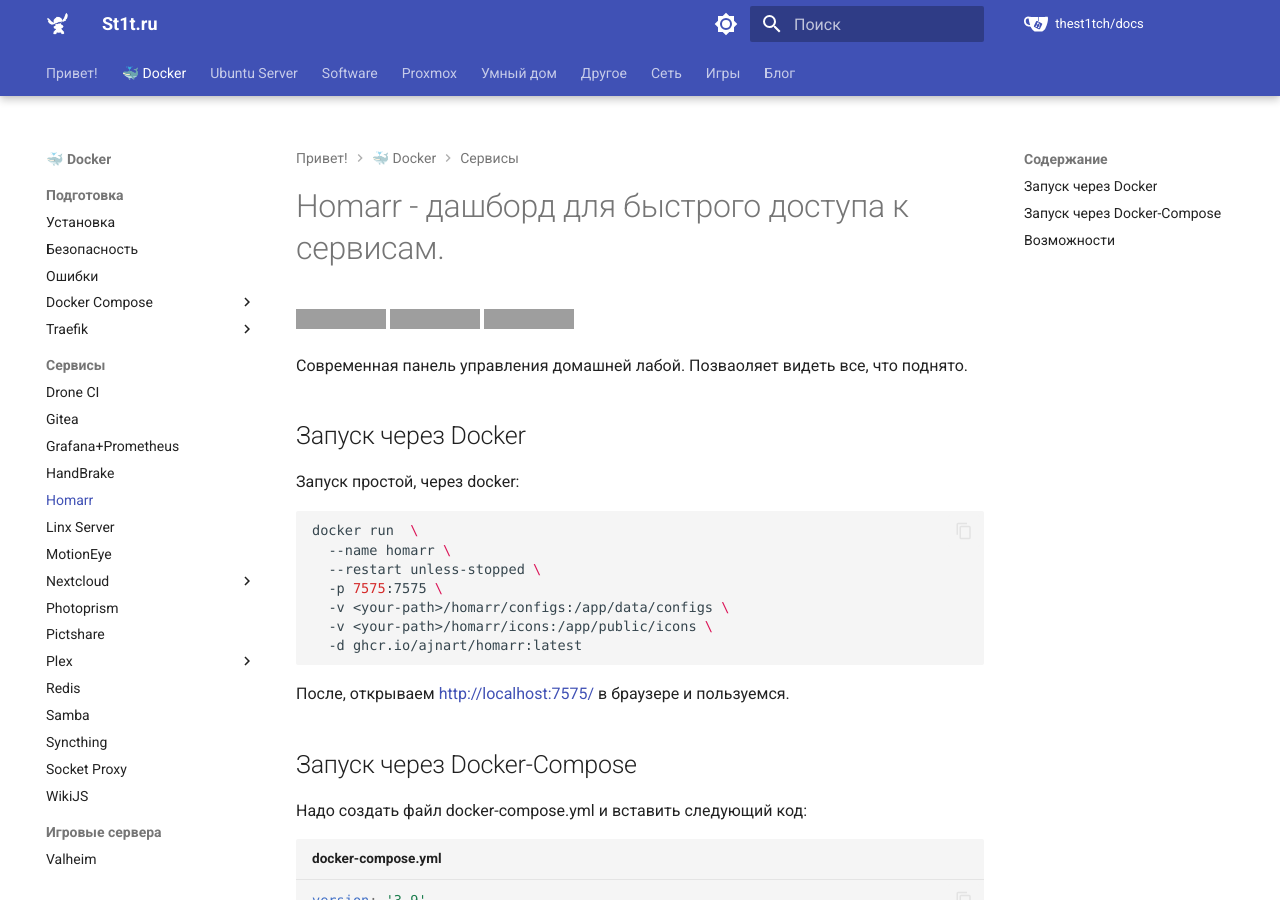
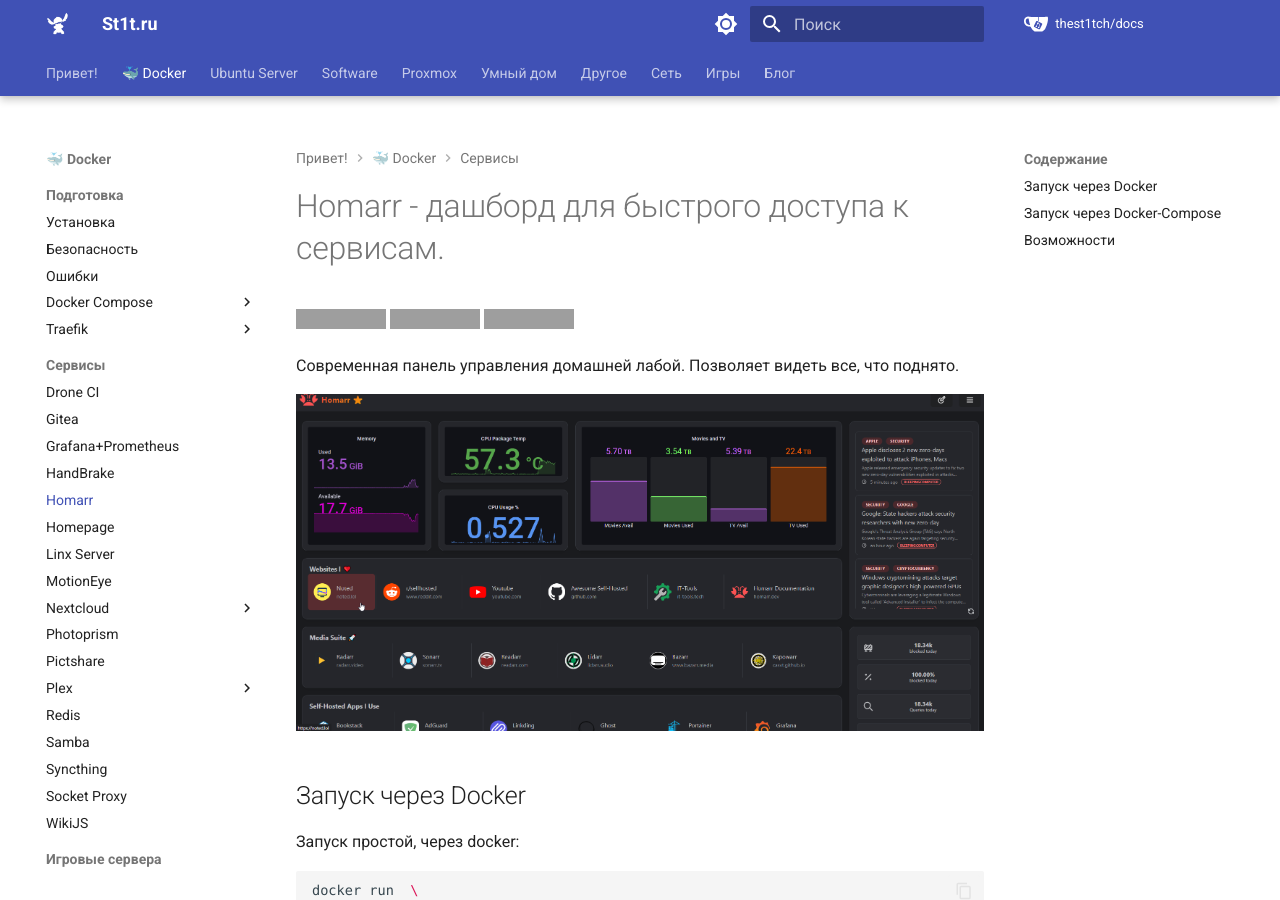
Before and after one commit to TheSt1tch/docs, an MkDocs documentation site: the page built from docs/docker/homarr.md, in a window 1280 px wide and 900 px high. Built offline with MkDocs 1.6.1 and Material for MkDocs 9.7.7, drawn with Linux system fonts in a browser that asks for light colours; some web fonts are replaced; grey boxes are pictures that could not be loaded.

Commit message:
add homarr and homepage

```diff
--- a/docs/docker/homarr.md
+++ b/docs/docker/homarr.md
@@ -1,12 +1,12 @@
 # Homarr - дашборд для быстрого доступа к сервисам.
 
-[![](https://img.shields.io/github/stars/ajnart/homarr?label=%E2%AD%90%20Stars)](https://github.com/ajnart/homarr)
-[![](https://img.shields.io/github/v/release/ajnart/homarr?label=%F0%9F%9A%80%20Release)](https://github.com/ajnart/homarr/releases/latest)
+[![](https://img.shields.io/github/stars/ajnart/homarr?label=%E2%AD%90%20Stars&style=flat-square)](https://github.com/ajnart/homarr)
+[![](https://img.shields.io/github/v/release/ajnart/homarr?label=%F0%9F%9A%80%20Release&style=flat-square)](https://github.com/ajnart/homarr/releases/latest)
 [![](https://img.shields.io/badge/Demo-purple)](https://demo.homarr.dev/ru)
 
-Современная панель управления домашней лабой. Позваоляет видеть все, что поднято.
+Современная панель управления домашней лабой. Позволяет видеть все, что поднято.
 
-
+![](../images/docker/homarr.png)
 
 ## Запуск через Docker
 
--- a/mkdocs.yml
+++ b/mkdocs.yml
@@ -25,6 +25,7 @@
       - Grafana+Prometheus: docker/grafana-prometheus.md
       - HandBrake: docker/handbrake.md
       - Homarr: docker/homarr.md
+      - Homepage: docker/homepage.md
       - Linx Server: docker/linx-server.md
       - MotionEye: docker/motioneye.md
       - Nextcloud:
```
Also changed, not shown: docs/docker/homepage.md (added, +27 -0 lines), docs/images/docker/homarr.png (added), docs/images/docker/homepage-1.png (added).
